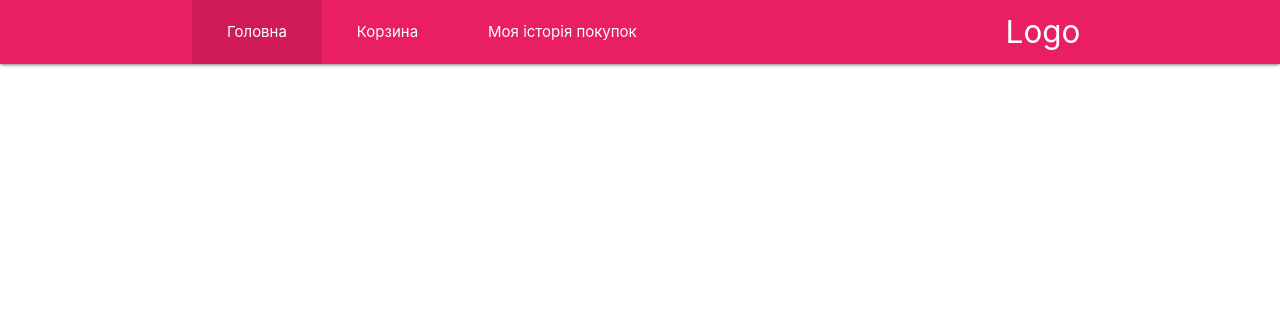
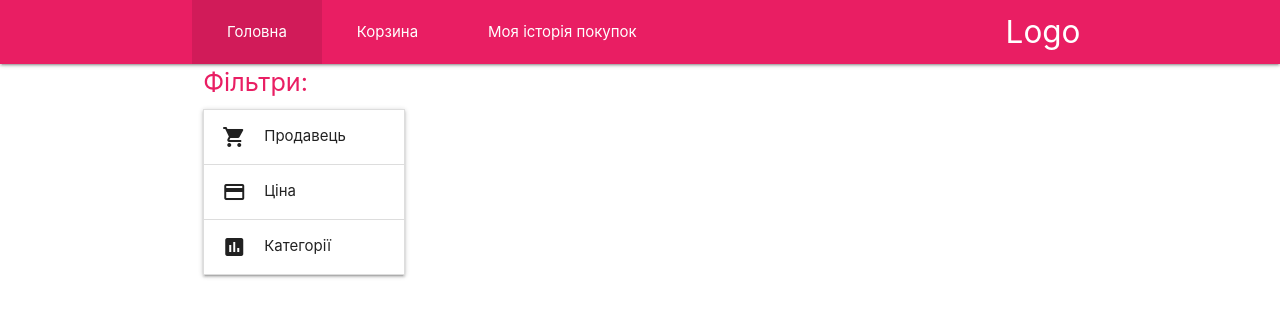
Before and after one commit to Denys-Rozhko-nure/course-project, a Vue app: page / in a window 1280 px wide. Shown: the top 316 px of the page. Built offline with nearby package versions, Linux system fonts and the light colour scheme.

Commit message:
Added filters view without any login yet

```diff
--- a/src/views/Home.vue
+++ b/src/views/Home.vue
@@ -1,3 +1,88 @@
 <template>
-  <div></div>
+  <div class="container">
+    <div class="row">
+      <div class="filters col s12 m3">
+        <div class="pink-text flow-text">Фільтри:</div>
+        <ul class="collapsible" ref="collapsible">
+          <li>
+            <div class="collapsible-header">
+              <i class="material-icons">shopping_cart</i>Продавець
+            </div>
+            <div class="collapsible-body"><span>Продавці...</span></div>
+          </li>
+
+          <li>
+            <div class="collapsible-header">
+              <i class="material-icons">credit_card</i>Ціна
+            </div>
+            <div class="collapsible-body">
+              <label>Мінімальна ціна: </label>
+              <input
+                type="number"
+                min="0"
+                :max="maxCost"
+                v-model="minCost"
+                step="0.01"
+              />
+
+              <label>Максимальна ціна: </label>
+              <input
+                type="number"
+                :min="minCost"
+                max="0"
+                v-model="maxCost"
+                step="0.01"
+              />
+
+              <div class="text">Сортувати за ціною:</div>
+              <div class="switch">
+                <label>
+                  За зростанням
+                  <input type="checkbox" v-model="isDecreasing" />
+                  <span class="lever"></span>
+                  За спаданням
+                </label>
+              </div>
+            </div>
+          </li>
+
+          <li>
+            <div class="collapsible-header">
+              <i class="material-icons">assessment</i>Категорії
+            </div>
+            <div class="collapsible-body"><span>Продавці...</span></div>
+          </li>
+        </ul>
+      </div>
+    </div>
+  </div>
 </template>
+
+<style scoped>
+.text {
+  margin-top: 20px;
+}
+</style>
+
+<script>
+import M from "materialize-css";
+
+export default {
+  data: () => ({
+    collapsible: null,
+    minCost: 0,
+    maxCost: 1,
+    isDecreasing: true,
+  }),
+  mounted() {
+    this.collapsible = M.Collapsible.init(
+      document.querySelectorAll(".collapsible")
+    )[0];
+
+    this.slider = this.$refs.slider;
+  },
+  beforeDestroy() {
+    this.collapsible.destroy();
+  },
+};
+</script>
```
